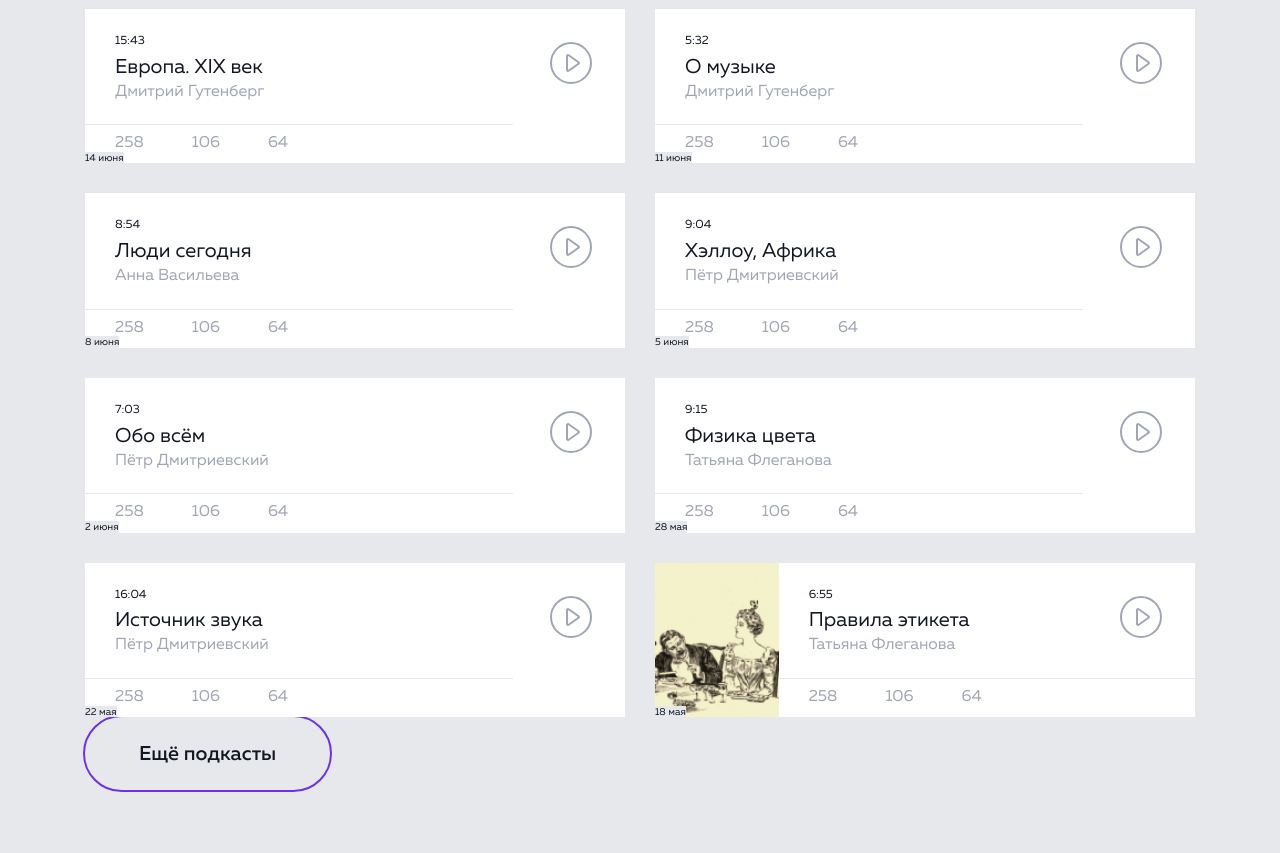
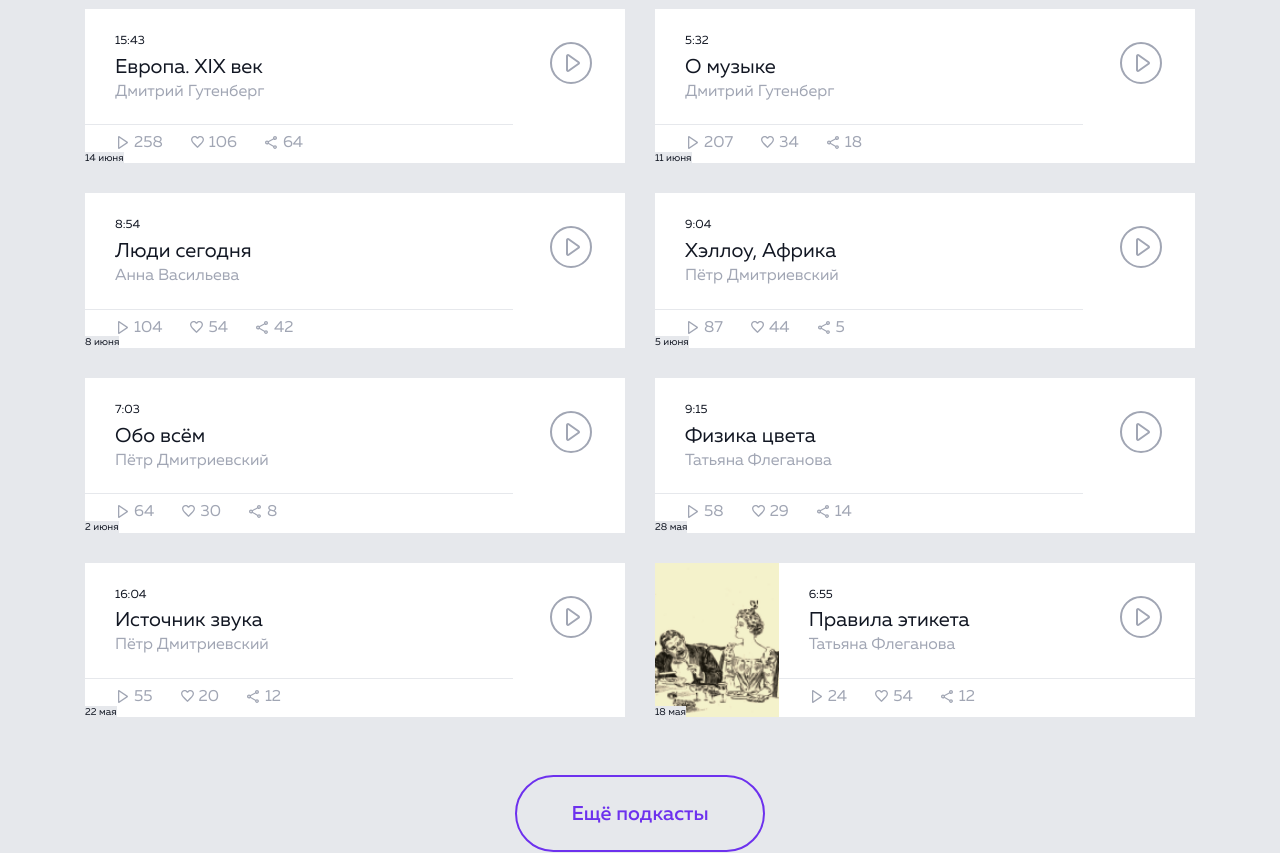
Before and after one commit to jerzylets/radio-wave, a website built with Parcel: page src/index.html in a window 1280 px wide. Shown: the part 820-1673 px from the top of the page. Built offline with nearby package versions, Linux system fonts and the light colour scheme; files whose address does not match are found by name.

Commit message:
4 jules commit

```diff
--- a/src/index.html
+++ b/src/index.html
@@ -52,7 +52,8 @@
       <circle cx="24" cy="24" r="20" stroke="#A1A6B4" stroke-width="2"></circle>
       <path
         d="M21.6924 31.7965L31.5716 24.7996C32.1428 24.3998 32.1428 23.6002 31.5716 23.2004L21.6924 16.2035C20.9943 15.7037 20 16.1835 20 17.0031V30.9969C20 31.8165 20.9943 32.2963 21.6924 31.7965Z"
-        fill="#A1A6B4"></path>
+        fill="#A1A6B4">
+      </path>
     </symbol>
     <symbol fill="none" xmlns="http://www.w3.org/2000/svg" viewBox="0 0 10 13" id="play1">
       <path fill-rule="evenodd" clip-rule="evenodd"
@@ -395,7 +396,7 @@
       </div>
     </section>
     <section class="section podcasts" id="podcasts">
-      <div class="container">
+      <div class="container podcasts__container flex">
         <h2 class="section__title podcasts__title">
           Подкасты
         </h2>
@@ -441,9 +442,9 @@
                 Дмитрий Гутенберг
               </div>
               <div class="podcast__stats flex">
-                <div class="played">258</div>
-                <div class="liked">106</div>
-                <div class="shared">64</div>
+                <div class="played">207</div>
+                <div class="liked">34</div>
+                <div class="shared">18</div>
               </div>
               <button class="podcast__play-btn btn-reset">
                 <svg class="podcast__icon icon--big">
@@ -467,9 +468,9 @@
                 Анна Васильева
               </div>
               <div class="podcast__stats flex">
-                <div class="played">258</div>
-                <div class="liked">106</div>
-                <div class="shared">64</div>
+                <div class="played">104</div>
+                <div class="liked">54</div>
+                <div class="shared">42</div>
               </div>
               <button class="podcast__play-btn btn-reset">
                 <svg class="podcast__icon icon--big">
@@ -493,9 +494,9 @@
                 Пётр Дмитриевский
               </div>
               <div class="podcast__stats flex">
-                <div class="played">258</div>
-                <div class="liked">106</div>
-                <div class="shared">64</div>
+                <div class="played">87</div>
+                <div class="liked">44</div>
+                <div class="shared">5</div>
               </div>
               <button class="podcast__play-btn btn-reset">
                 <svg class="podcast__icon icon--big">
@@ -519,9 +520,9 @@
                 Пётр Дмитриевский
               </div>
               <div class="podcast__stats flex">
-                <div class="played">258</div>
-                <div class="liked">106</div>
-                <div class="shared">64</div>
+                <div class="played">64</div>
+                <div class="liked">30</div>
+                <div class="shared">8</div>
               </div>
               <button class="podcast__play-btn btn-reset">
                 <svg class="podcast__icon icon--big">
@@ -545,9 +546,9 @@
                 Татьяна Флеганова
               </div>
               <div class="podcast__stats flex">
-                <div class="played">258</div>
-                <div class="liked">106</div>
-                <div class="shared">64</div>
+                <div class="played">58</div>
+                <div class="liked">29</div>
+                <div class="shared">14</div>
               </div>
               <button class="podcast__play-btn btn-reset">
                 <svg class="podcast__icon icon--big">
@@ -571,9 +572,9 @@
                 Пётр Дмитриевский
               </div>
               <div class="podcast__stats flex">
-                <div class="played">258</div>
-                <div class="liked">106</div>
-                <div class="shared">64</div>
+                <div class="played">55</div>
+                <div class="liked">20</div>
+                <div class="shared">12</div>
               </div>
               <button class="podcast__play-btn btn-reset">
                 <svg class="podcast__icon icon--big">
@@ -597,9 +598,9 @@
                 Татьяна Флеганова
               </div>
               <div class="podcast__stats flex">
-                <div class="played">258</div>
-                <div class="liked">106</div>
-                <div class="shared">64</div>
+                <div class="played">24</div>
+                <div class="liked">54</div>
+                <div class="shared">12</div>
               </div>
               <button class="podcast__play-btn btn-reset">
                 <svg class="podcast__icon icon--big">
--- a/src/styles/_header.scss
+++ b/src/styles/_header.scss
@@ -69,6 +69,8 @@
 .secondary-menu__btn {
   position: relative;
   padding: 14px 42px;
+
+  @include stroke-icon;
 }
 
 .secondary-menu__btn:first-child::before {
@@ -96,6 +98,18 @@
   position: absolute;
   top: 28%;
   left: 5%;
+  stroke-width: 2px;
+  stroke: $gray-dark;
+
+  use {
+    path {
+      fill: $gray-dark;
+    }
+  }
+}
+
+.play-btn__icon use path {
+  fill: $gray-dark;
 }
 
 .play-btn__text {
--- a/src/styles/_mixins.scss
+++ b/src/styles/_mixins.scss
@@ -54,19 +54,19 @@
 
 @mixin stroke-icon {
   &:focus-visible {
-    .podcast__icon {
+    svg {
       stroke: $focus;
     }
   }
 
   &:hover {
-    .podcast__icon {
+    svg {
       stroke: $hover;
     }
   }
 
   &:active {
-    .podcast__icon {
+    svg {
       stroke: $active;
     }
   }
--- a/src/styles/_podcasts.scss
+++ b/src/styles/_podcasts.scss
@@ -3,6 +3,10 @@
 
 .podcasts {
   background-color: $gray-light;
+}
+
+.podcasts__container {
+  flex-direction: column;
 }
 
 .podcasts__title {
@@ -12,6 +16,7 @@
 .podcasts__grid {
   gap: $offset;
   grid-template-columns: repeat(2, 1fr);
+  margin-bottom: 60px;
 }
 
 .podcasts__item {
@@ -69,7 +74,7 @@
 
 .podcast__stats {
   position: relative;
-  gap: 48px;
+  gap: 27px;
   padding: 9px 0 6px;
   color: $gray-dark;
 }
@@ -82,5 +87,46 @@
   width: 428px;
   height: 1px;
   background-color: $gray-light;
+}
 
+.played,
+.liked,
+.shared {
+  position: relative;
+  margin-left: 19px;
 }
+
+.played::before {
+  content: "";
+  position: absolute;
+  top: 3px;
+  left: -16px;
+  width: 10px;
+  height: 13px;
+  background: url('../icons/play1.svg') no-repeat;
+}
+
+.liked::before {
+  content: "";
+  position: absolute;
+  top: 18%;
+  left: -18px;
+  width: 13px;
+  height: 12px;
+  background: url('../icons/like.svg') no-repeat;
+}
+
+.shared::before {
+  content: "";
+  position: absolute;
+  top: 3px;
+  left: -18px;
+  width: 12px;
+  height: 13px;
+  background: url('../icons/share.svg') no-repeat;
+}
+
+.btn-more {
+  align-self: center;
+  color: $hover;
+}
```
